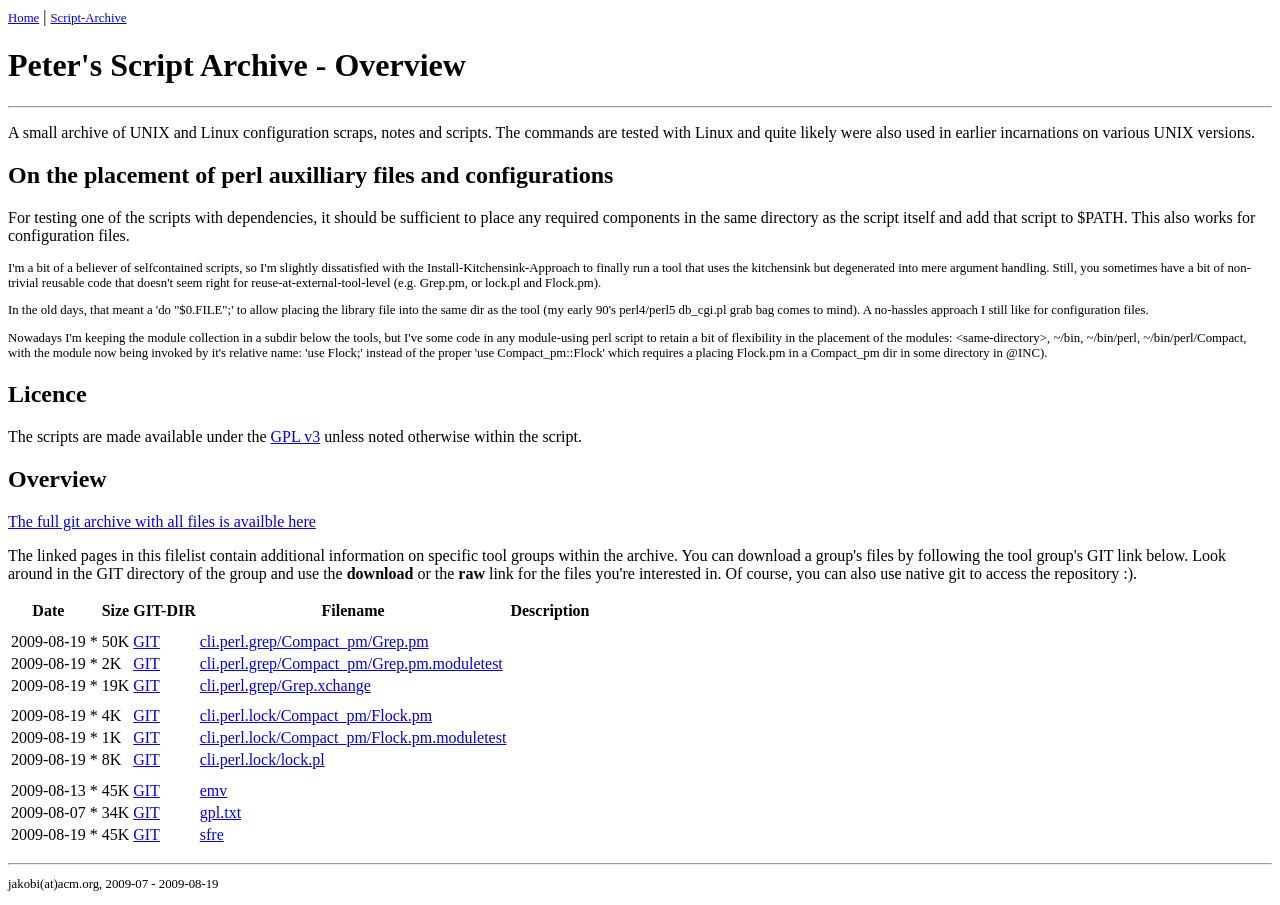
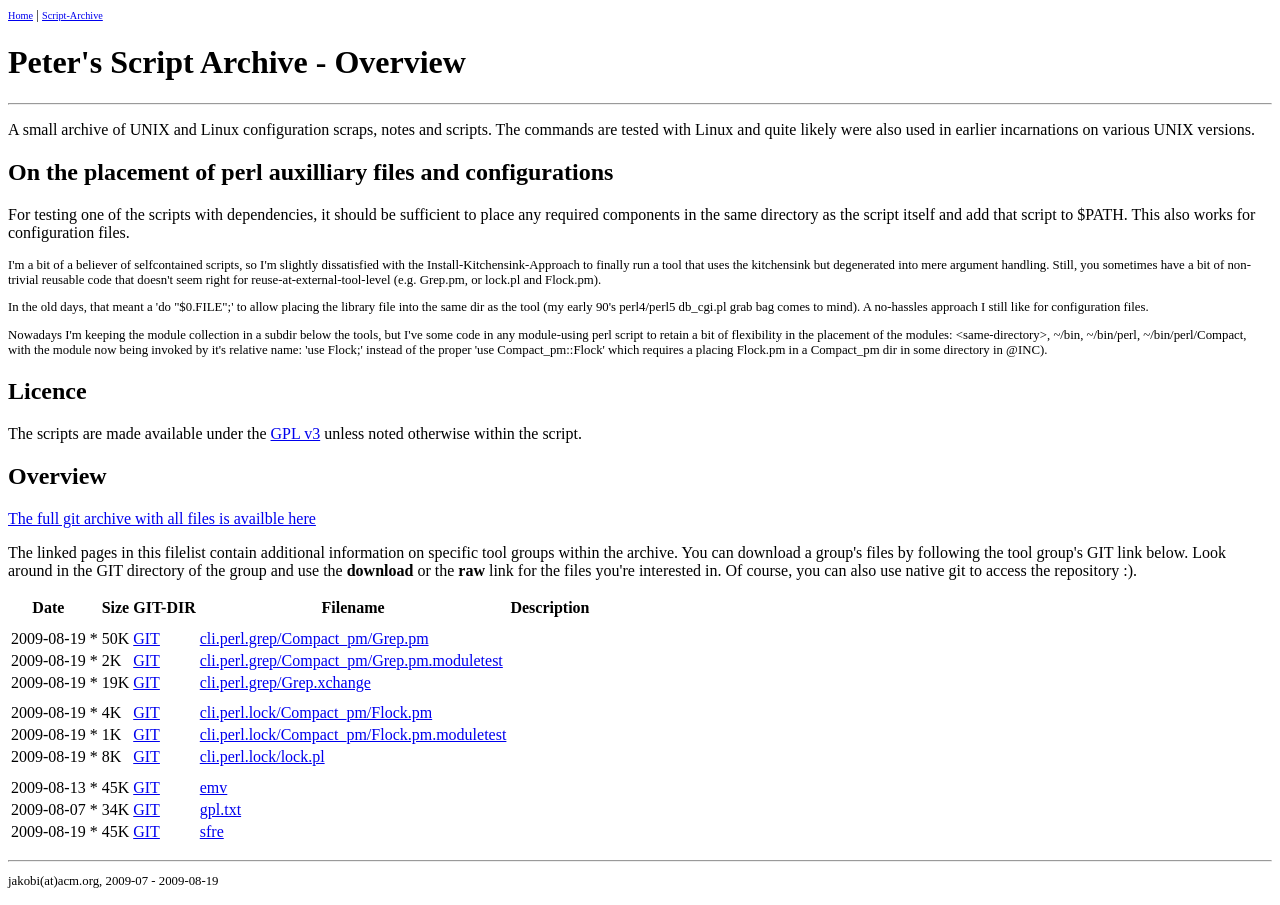
Before and after one commit to jakobi/jakobi.github.com, a plain HTML site: page script-archive/index.html in a window 1280 px wide. Drawn offline with Linux system fonts and the light colour scheme.

Commit message:
export phase 1 on Wed Aug 19 20:14:29 CEST 2009

```diff
--- a/script-archive/index.html
+++ b/script-archive/index.html
@@ -12,8 +12,10 @@
 </HEAD>
 <BODY>
 
+<p class=anno>
 <a class=anno  href="/">Home</a> |
-<a class=anno  href="/script-archive/">Script-Archive</a><br>
+<a class=anno  href="/script-archive/">Script-Archive</a>
+</p>
 
 <H1>Peter's Script Archive - Overview</H1>
 
```
Also changed, not shown: 1 other file.
